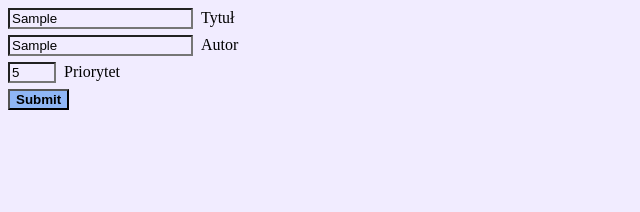
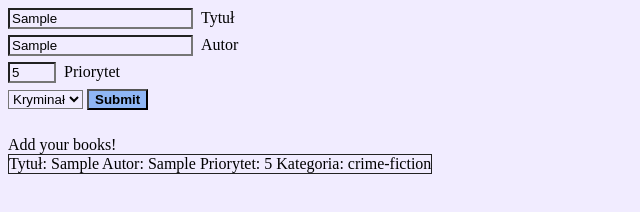
Before and after one commit to urszula2108/2-formularze, a plain HTML site: page index.html in a window 1280 px wide. Both pictures are taken after typing "Sample", "Sample", "5" into the empty fields and a click on the input "Submit". Shown: the whole page, without its empty margins (0-640 px from the left). Drawn offline with Linux system fonts and the light colour scheme.

Commit message:
Zmiany w index.html, wyświetlanie kiążek na stronie po zatwierdzeniu formularza z niezbędnymi informacjami o książce

```diff
--- a/css/style.css
+++ b/css/style.css
@@ -29,5 +29,5 @@ span.warning {
 
 div.book {
   border: 1px solid rgb(34, 34, 34);
-
+ width: max-content;
 }
--- a/index.html
+++ b/index.html
@@ -23,6 +23,12 @@
 
       <label for="priority"><input type="number" id="priority" name="priority" min="1" max="5">Priorytet</label><br />
 
+      <select id="mySelect">
+        <option class="category" value="crime-fiction" selected>Kryminał</option>
+        <option class="category" value="romance" >Romans</option>
+        <option class="category" value="biography">Biografia</option>
+     </select>
+
       <input type="submit" id="submit" value="Submit">
     </form>
 
--- a/js/script.js
+++ b/js/script.js
@@ -15,13 +15,23 @@ const createElement = (elType, elAttrs, elProps) => {
   return newEl
 }
 
-const renderTable = (books) => {
+const renderTable = (book) => {
   console.log('renderowanie tabelki');
 }
 
 const saveBooksToLocalStorage = (arrBooks) => {
   console.log('zapis do local storage');
 }
+
+
+let sectionAddedBooks = createElement(
+  'section',
+  { class: 'added-books-section', id: Date.now() },
+  { innerHTML: '<span class="books">Add your books!</span>' }
+)
+
+document.body.append(sectionAddedBooks)
+
 
 const submitForm = (event) => {
   console.log('Działa');
@@ -36,6 +46,7 @@ const submitForm = (event) => {
   const inputTitle = document.querySelector('#title')
   const inputAuthor = document.querySelector('#author')
   const inputPriority = document.querySelector('#priority')
+  // console.log(inputPriority);
 
 
   if (inputTitle.value.length < 1) {
@@ -44,18 +55,32 @@ const submitForm = (event) => {
 
   if (inputAuthor.value.length < 3) {
     arrErrors.push('Autor powinien mieć conajmniej 3 znaki')
+
+  }
+  if (inputPriority.value < 1) {
+    arrErrors.push('Priorytet powinien wynosić od 1 do 5')
   }
 
 
+  const select = document.querySelector('#mySelect')
+  console.log(select.value)
+
+  select.addEventListener('change', () => {
+    console.log(select.value)
+  })
 
 
   if (arrErrors.length > 0) {
 
+    let spanBooks = document.querySelector('.books')
+    if (spanBooks) {
+      spanBooks.remove()
+    }
 
     for (const error of arrErrors) {
       const liError = createElement(
         'li',
-        {},
+        { class: 'error' },
         { innerText: error }
       )
 
@@ -64,8 +89,47 @@ const submitForm = (event) => {
     return false
   }
 
-  renderTable()
+  // renderTable()
 
+
+
+
+  const bookElement = createElement(
+    'div',
+    { class: 'book', id: Date.now() },
+    {}
+  )
+
+  const bookTitleElement = createElement(
+    'span',
+    { class: 'title' },
+    { innerText: 'Tytuł: ' + inputTitle.value + '  ' }
+  )
+
+  const bookAuthorElement = createElement(
+    'span',
+    { class: 'author' },
+    { innerText: 'Autor:  ' + inputAuthor.value + '  ' }
+  )
+
+  const bookPriorityElement = createElement(
+    'span',
+    { class: 'priority' },
+    { innerText: 'Priorytet:  ' + inputPriority.value + '  ' }
+  )
+
+  const bookCategoryElement = createElement(
+    'span',
+    { class: 'category' },
+    { innerText: 'Kategoria:  ' + select.value  + '  ' }
+  )
+
+  bookElement.appendChild(bookTitleElement)
+  bookElement.appendChild(bookAuthorElement)
+  bookElement.appendChild(bookPriorityElement)
+  bookElement.appendChild(bookCategoryElement)
+
+  sectionAddedBooks.appendChild(bookElement)
 }
 
 
```
